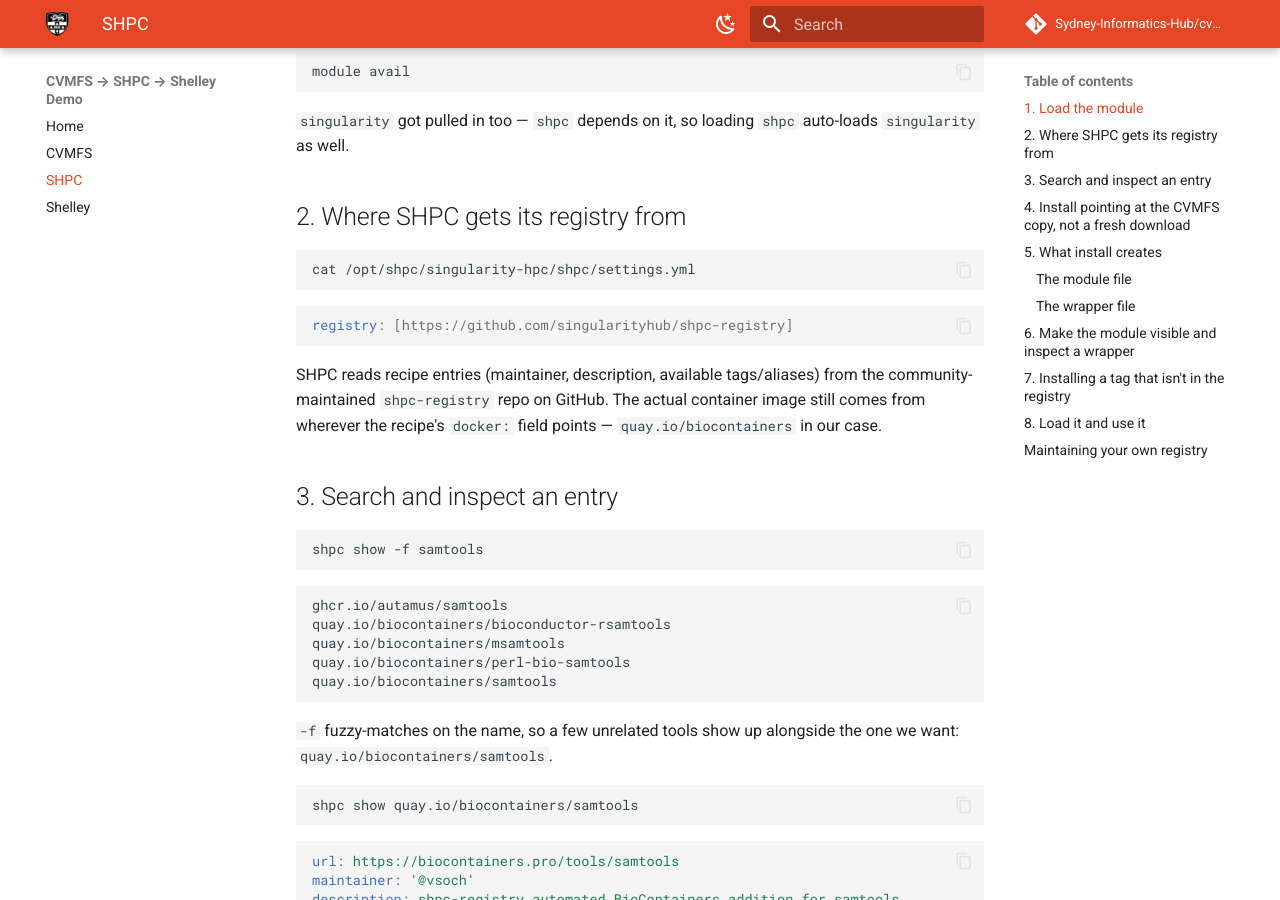
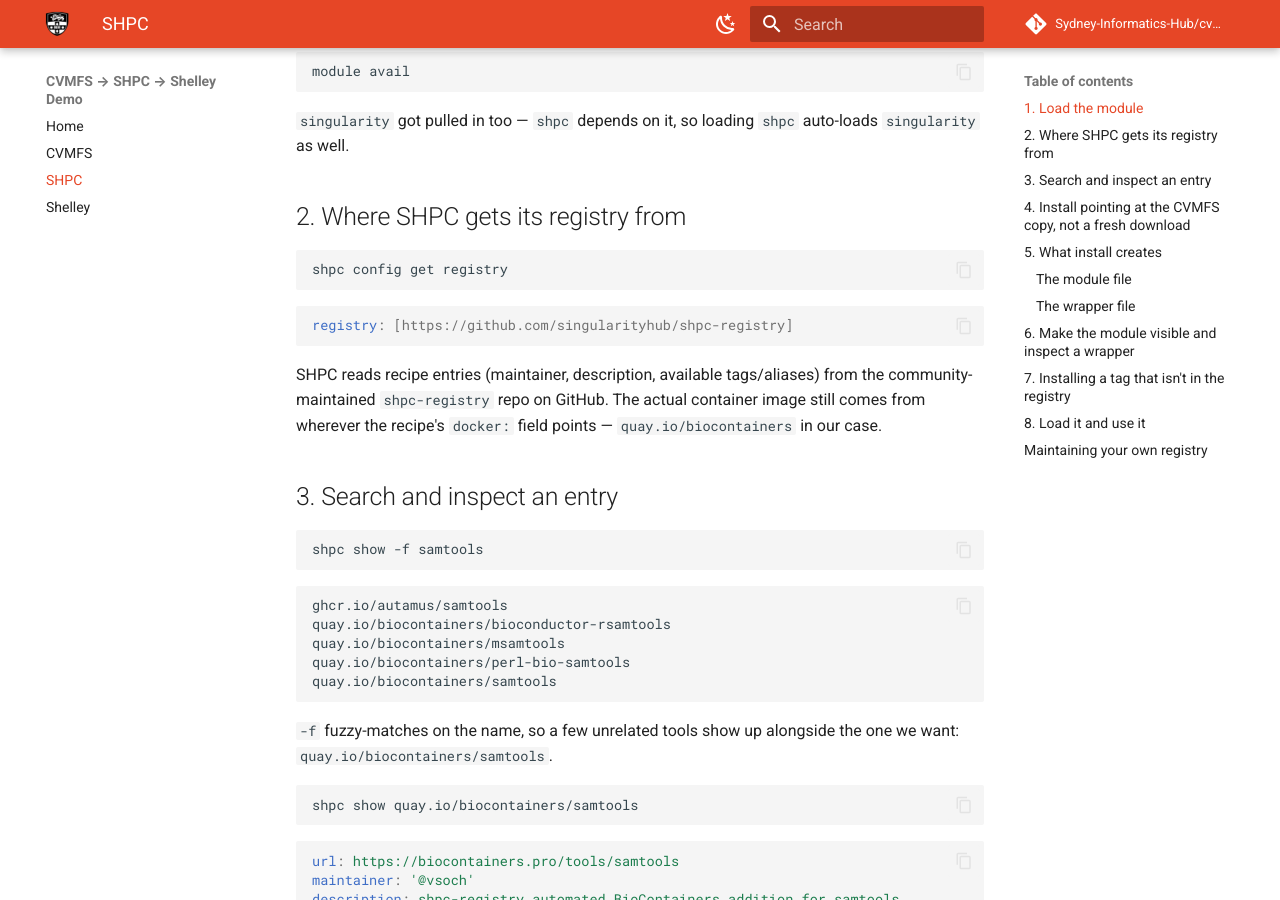
Before and after one commit to Sydney-Informatics-Hub/cvmfs_shpc_demo, an MkDocs documentation site: the page built from docs/shpc.md, in a window 1280 px wide and 900 px high, scrolled down 1344 px. Built offline with MkDocs 1.6.1 and Material for MkDocs 9.7.7, drawn with Linux system fonts in a browser that asks for light colours; comment, search, counter and statistics services are not loaded.

Commit message:
update shpc registry id

````diff
--- a/docs/shpc.md
+++ b/docs/shpc.md
@@ -40,7 +40,7 @@
 ## 2. Where SHPC gets its registry from
 
 ```bash
-cat /opt/shpc/singularity-hpc/shpc/settings.yml
+shpc config get registry
 ```
 
 ```yaml
````
